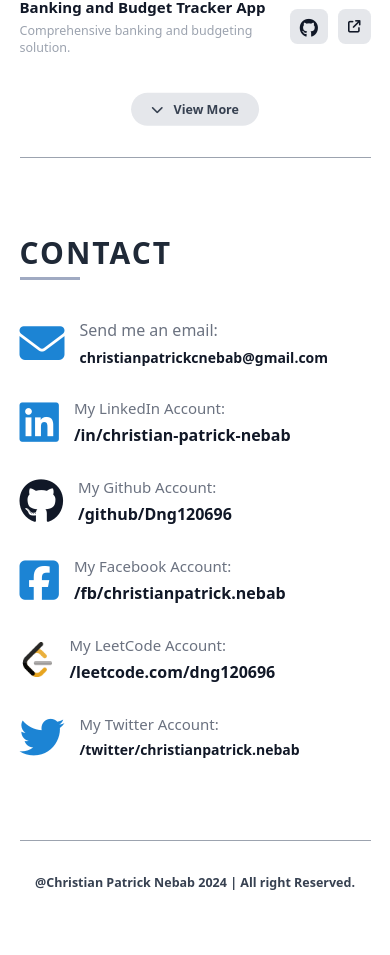
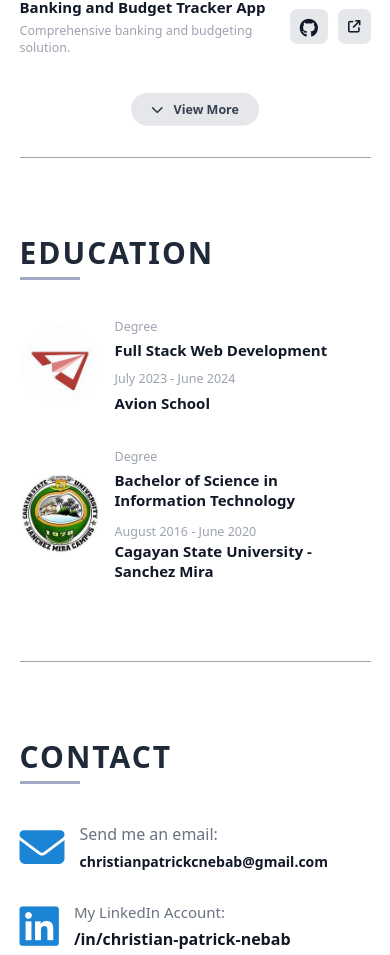
Before and after one commit to Dng120696/MyPortfolio, a React (Vite) app: page / in a window 390 px wide. Shown: the part 3015-3970 px from the top of the page. Before the commit the page ends 3940 px from the top, so only its background shows below. Built offline with nearby package versions, Linux system fonts and the light colour scheme; some icons are missing.

Commit message:
added a Education section and adjust some  style

```diff
--- a/src/components/Header.jsx
+++ b/src/components/Header.jsx
@@ -22,7 +22,7 @@ export function Header({ onSetDark, isDark }) {
         </h1>
         <ul
           className={` font-bold
-             flex gap-6 md:gap-10 lg:gap-14 items-center flex-col md:flex-row absolute md:relative top-[900%]  left-[50%] md:left-[8rem] lg:left-[16rem] xl:left-[30rem] ${
+             flex gap-6 md:gap-10 lg:gap-14 items-center flex-col md:flex-row absolute md:relative top-[900%]  left-[50%] md:left-[4rem] lg:left-[12rem] xl:left-[25rem] ${
                isOpen ? "scale-100 opacity-100 " : "scale-0 opacity-0"
              } transition-transform md:scale-100 md:opacity-100 md:flex translate-x-[-50%] translate-y-[-50%] md:translate-x-0 md:translate-y-0 w-[clamp(30rem,90%,120rem)] z-[-1] md:w-max  py-16 md:py-0 rounded-xl md:rounded-none bg-gray-700 text-white md:text-gray-900 md:dark:text-white md:dark:bg-transparent md:bg-transparent`}
         >
@@ -50,6 +50,13 @@ export function Header({ onSetDark, isDark }) {
             onClick={handleToggleMenu}
           >
             Project
+          </a>
+          <a
+            href="#education"
+            className="hover:bg-gray-700 hover:text-white dark:hover:bg-gray-900 md:dark:hover:bg-gray-700  w-full text-center py-3 md:px-4 md:rounded-md"
+            onClick={handleToggleMenu}
+          >
+            Education
           </a>
           <button
             className=" hover:bg-gray-700 hover:text-white dark:hover:bg-gray-900 md:dark:hover:bg-gray-700  w-full text-center py-4 md:px-4 md:rounded-md"
--- a/src/components/ProjectModal.jsx
+++ b/src/components/ProjectModal.jsx
@@ -83,6 +83,10 @@ function ProjectModal() {
               ))}
             </div>
           </div>
+
+          <small className="absolute bottom-10 right-10 bg-gray-100 rounded-md text-gray-600 text-xl px-4 py-2 font-bold">
+            {currentSlide + 1} / {maxSlide + 1}
+          </small>
         </div>
         <div className="py-10 lg:py-28 px-6 lg:px-10 self-stretch">
           <h1 className="text-2xl md:text-3xl lg:text-4xl  font-bold mb-10">
--- a/src/index.css
+++ b/src/index.css
@@ -30,11 +30,13 @@ html {
 }
 .about_me,
 .contact_me,
+.education,
 .projects {
   @apply relative;
 }
 .about_me::after,
 .projects::after,
+.education::after,
 .contact_me::after {
   content: "";
   @apply absolute bottom-[-1.25rem] left-0 w-[6rem] h-[3px] bg-[#A0AAC2];
--- /dev/null
+++ b/src/pages/Education.jsx
@@ -0,0 +1,74 @@
+import csuLogo from "../assets/csulogo.jpeg";
+import avionLogo from "../assets/avionLogo.jpeg";
+
+function Education() {
+  return (
+    <section
+      id="education"
+      className="w-[clamp(30rem,90%,120rem)] min-h-[50vh] py-32 flex items-center justify-center
+   gap-10 flex-col
+   mx-auto border-b-[1px] border-gray-400"
+    >
+      <div className="w-full">
+        <div className="education mb-20 self-start">
+          <h1 className="uppercase text-5xl font-bold tracking-[2px] dark:text-gray-200 text-gray-800">
+            Education
+          </h1>
+        </div>
+        <div className="flex justify-between flex-col gap-14 lg:gap-20 lg:items-center lg:flex-row ">
+          <div className="flex items-center  lg:flex-row lg:text-left gap-6 md:gap-10">
+            <img
+              src={avionLogo}
+              alt="avion Logo"
+              className="w-[8rem] h-[8rem] md:w-[10rem] md:h-[10rem] lg:w-[12rem] lg:h-[12rem] rounded-full object-cover"
+            />
+            <div className="flex  flex-col h-full text-2xl md:text-3xl ">
+              <div className="mb-4 md:mb-6">
+                <p className="text-gray-400 mb-2 text-xl md:text-2xl ">
+                  Degree
+                </p>
+                <p className="font-bold">Full Stack Web Development</p>
+              </div>
+              <div>
+                <p className="text-gray-400 mb-2 text-xl md:text-2xl ">
+                  July 2023 - June 2024
+                </p>
+                <p className="font-bold">Avion School </p>
+              </div>
+            </div>
+          </div>
+          <div
+            className="flex  items-center lg:flex-row lg:text-left
+           gap-6 md:gap-10"
+          >
+            <img
+              src={csuLogo}
+              alt="csu Logo"
+              className="w-[8rem] h-[8rem] md:w-[10rem] md:h-[10rem] lg:w-[12rem] lg:h-[12rem] rounded-full object-cover"
+            />
+            <div className="flex flex-col h-full text-2xl md:text-3xl ">
+              <div className="mb-4 md:mb-6">
+                <p className="text-gray-400 mb-2 text-xl md:text-2xl ">
+                  Degree
+                </p>
+                <p className="font-bold">
+                  Bachelor of Science in Information Technology
+                </p>
+              </div>
+              <div>
+                <small className="text-gray-400 mb-2 text-xl md:text-2xl ">
+                  August 2016 - June 2020
+                </small>
+                <p className="font-bold">
+                  Cagayan State University - Sanchez Mira
+                </p>
+              </div>
+            </div>
+          </div>
+        </div>
+      </div>
+    </section>
+  );
+}
+
+export default Education;
--- a/src/pages/MainContainer.jsx
+++ b/src/pages/MainContainer.jsx
@@ -4,6 +4,9 @@ import Project from "./Project";
 import Footer from "./Footer";
 import { Header } from "../components/Header";
 import { useEffect } from "react";
+import Education from "./Education";
+import Contact from "./Contact";
+import ProjectModal from "../components/ProjectModal";
 
 export function MainContainer({ onSetDark, isDark }) {
   useEffect(() => {
@@ -34,7 +37,10 @@ export function MainContainer({ onSetDark, isDark }) {
       </Home>
       <About />
       <Project />
+      <Education />
+      <Contact />
       <Footer />
+      <ProjectModal />
     </main>
   );
 }
--- a/src/pages/Project.jsx
+++ b/src/pages/Project.jsx
@@ -3,10 +3,8 @@ import JournalApp from "../components/Projects/JournalApp";
 import OnlineStoreApp from "../components/Projects/OnlineStoreApp";
 import SlackClone from "../components/Projects/SlackClone";
 import StockTradingApp from "../components/Projects/StockTradingApp";
-import ProjectModal from "../components/ProjectModal";
 import Loading from "../components/Loading";
 import { useState, useEffect } from "react";
-import Contact from "./Contact";
 import RestCountriesAPI from "../components/Projects/RestCountriesAPI";
 
 function Project() {
@@ -70,8 +68,6 @@ function Project() {
           <span>View {isSeeMore ? "Less" : "More"}</span>
         </button>
       </section>
-      <Contact />
-      <ProjectModal />
     </>
   );
 }
```
Also changed, not shown: src/assets/avionLogo.jpeg (added), src/assets/csulogo.jpeg (added).
